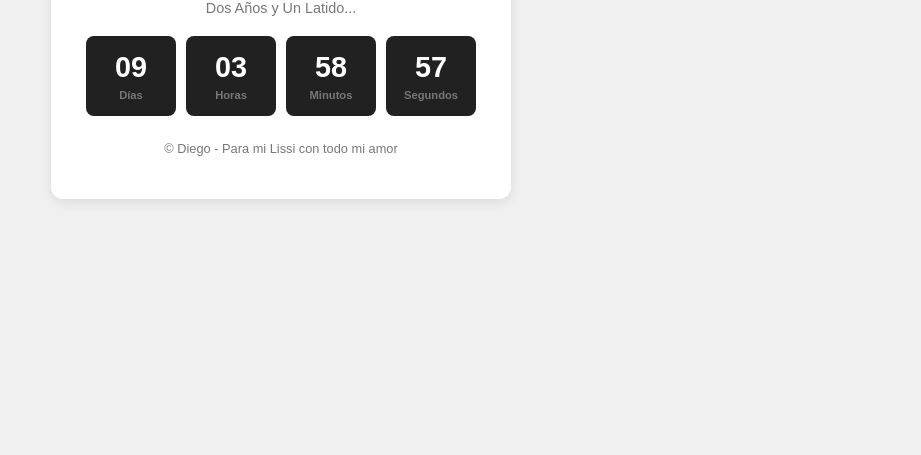
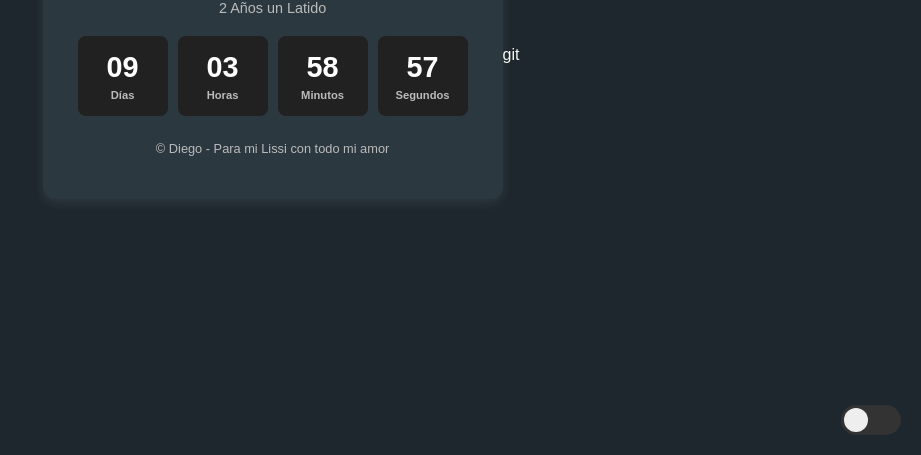
Before and after one commit to ImNavaa/countdownProjectLD, a plain HTML site: page index.html in a window 1280 px wide. Shown: the part 345-800 px from the top of the page, without its empty margins (359-1280 px from the left). Drawn offline with Linux system fonts and the light colour scheme.

Commit message:
Dia Noche automatico y boton

```diff
--- a/index.html
+++ b/index.html
@@ -1,16 +1,15 @@
 <!DOCTYPE html>
-<html lang="es">
-<head>
+<html lang="es"> <head>
     <meta charset="UTF-8">
     <meta name="viewport" content="width=device-width, initial-scale=1.0">
-    <title>Un Momento Especial</title>
+    <title>Dos Años y Un Latido</title>
     <link rel="stylesheet" href="style.css">
 </head>
-<body>
+<body class="night-theme">
     <div class="container">
         <header>
             <h1>Nuestro Momento</h1>
-            <p>Dos Años y Un Latido...</p>
+            <p>2 Años un Latido</p>
         </header>
 
         <div id="countdown">
@@ -42,6 +41,11 @@
         </footer>
     </div>
 
+    <div id="theme-toggle-switch">
+        <input type="checkbox" id="theme-checkbox">
+        <label for="theme-checkbox"></label>
+    </div>
+
     <script src="timeCounter.js"></script>
 </body>
-</html>
+</html>git
--- a/style.css
+++ b/style.css
@@ -1,49 +1,81 @@
 body {
     font-family: sans-serif;
     margin: 0;
-    background-color: #f0f0f0; /* Un gris claro como fondo */
     display: flex;
     justify-content: center;
     align-items: center;
     min-height: 100vh;
+    transition: background-color 0.5s ease; /* Transición suave para el cambio de tema */
+}
+
+body.day-theme {
+    background-color: #f0f8ff; /* Un tono muy claro de azul (AliceBlue) para el día */
+    color: #333; /* Texto oscuro para el día */
+}
+
+body.night-theme {
+    background-color: #1e272e; /* Un tono oscuro (Casi negro) para la noche */
+    color: #f8f8f2; /* Texto claro para la noche */
 }
 
 .container {
-    background-color: #fff;
+    background-color: #fff; /* Fondo blanco para el contenedor en ambos temas por defecto */
     padding: 30px;
-    border-radius: 12px; /* Esquinas más redondeadas */
-    box-shadow: 0 4px 12px rgba(0, 0, 0, 0.08); /* Sombra sutil */
+    border-radius: 12px;
+    box-shadow: 0 4px 12px rgba(0, 0, 0, 0.08);
     text-align: center;
-    width: 90%; /* Para que no ocupe todo el ancho en pantallas grandes */
-    max-width: 400px; /* Ancho máximo para el contenedor */
+    width: 90%;
+    max-width: 400px;
+    transition: background-color 0.5s ease, box-shadow 0.5s ease; /* Transición suave para el contenedor */
+}
+
+.night-theme .container {
+    background-color: #2c3840; /* Un tono más oscuro para el contenedor en la noche */
+    box-shadow: 0 4px 12px rgba(255, 255, 255, 0.08);
 }
 
 header h1 {
-    color: #333; /* Texto del encabezado más oscuro */
+    color: #333; /* Color de día por defecto */
     margin-bottom: 5px;
     font-size: 1.5em;
+    transition: color 0.5s ease;
+}
+
+.night-theme header h1 {
+    color: #f8f8f2; /* Color de noche */
 }
 
 header p {
-    color: #777;
+    color: #777; /* Color de día por defecto */
     margin-bottom: 20px;
     font-size: 0.9em;
+    transition: color 0.5s ease;
+}
+
+.night-theme header p {
+    color: #bbb; /* Color de noche */
 }
 
 #countdown {
     display: flex;
-    gap: 10px; /* Menos espacio entre los segmentos */
+    gap: 10px;
     margin-bottom: 25px;
     justify-content: center;
 }
 
 .time-segment {
-    background-color: #212121; /* Fondo oscuro para los números */
-    color: #fff; /* Texto blanco para los números */
-    padding: 15px 15px; /* Ajuste del padding */
+    background-color: #212121; /* Fondo oscuro por defecto */
+    color: #fff; /* Texto blanco por defecto */
+    padding: 15px 15px;
     border-radius: 8px;
-    width: 60px; /* Ancho fijo para los segmentos */
+    width: 60px;
     text-align: center;
+    transition: background-color 0.5s ease, color 0.5s ease;
+}
+
+.day-theme .time-segment {
+    background-color: #e3f2fd; /* Fondo claro para el día */
+    color: #1976d2; /* Texto azul para el día */
 }
 
 .time-segment span {
@@ -55,14 +87,24 @@ header p {
 .time-segment .label {
     display: block;
     font-size: 0.7em;
-    color: #777; /* Etiquetas en gris */
+    color: #777; /* Color de día por defecto */
     margin-top: 5px;
+    transition: color 0.5s ease;
+}
+
+.night-theme .time-segment .label {
+    color: #bbb; /* Color de noche */
 }
 
 #message {
     margin-top: 20px;
-    color: #2e7d32; /* Mantenemos el verde por ahora */
+    color: #2e7d32; /* Color de día por defecto */
     font-size: 1em;
+    transition: color 0.5s ease;
+}
+
+.night-theme #message {
+    color: #a5d6a7; /* Color de noche */
 }
 
 .hidden {
@@ -71,6 +113,59 @@ header p {
 
 footer {
     margin-top: 25px;
-    color: #777;
+    color: #777; /* Color de día por defecto */
     font-size: 0.8em;
+    transition: color 0.5s ease;
 }
+
+.night-theme footer {
+    color: #bbb; /* Color de noche */
+}
+
+#theme-toggle-switch {
+    position: fixed;
+    bottom: 20px;
+    right: 20px;
+    width: 60px;
+    height: 30px;
+    background-color: #333;
+    border-radius: 15px;
+    cursor: pointer;
+    z-index: 10;
+    transition: background-color 0.3s ease;
+}
+
+#theme-toggle-switch:hover {
+    opacity: 0.8;
+}
+
+#theme-checkbox {
+    width: 0;
+    height: 0;
+    visibility: hidden;
+}
+
+#theme-toggle-switch label {
+    position: absolute;
+    top: 3px;
+    left: 3px;
+    width: 24px;
+    height: 24px;
+    background-color: #eee;
+    border-radius: 50%;
+    cursor: pointer;
+    transition: transform 0.3s ease;
+}
+
+#theme-checkbox:checked + label {
+    transform: translateX(30px);
+    background-color: #64b5f6; /* Un azul claro para el tema de día */
+}
+
+body.day-theme #theme-toggle-switch {
+    background-color: #bbb;
+}
+
+body.day-theme #theme-checkbox:checked + label {
+    background-color: #fdd835; /* Un amarillo para el tema de día activado */
+}
--- a/timeCounter.js
+++ b/timeCounter.js
@@ -1,11 +1,14 @@
 document.addEventListener('DOMContentLoaded', function() {
-    const targetDate = new Date('2025-04-26T23:59:59'); // Fecha límite: 26 de abril a las 11:59:59 PM
+    const targetDate = new Date('2025-04-26T23:59:59');
     const daysElement = document.getElementById('days');
     const hoursElement = document.getElementById('hours');
     const minutesElement = document.getElementById('minutes');
     const secondsElement = document.getElementById('seconds');
     const countdownElement = document.getElementById('countdown');
     const messageElement = document.getElementById('message');
+    const themeSwitch = document.getElementById('theme-toggle-switch');
+    const themeCheckbox = document.getElementById('theme-checkbox');
+    const body = document.body;
 
     function updateCountdown() {
         const now = new Date();
@@ -30,10 +33,59 @@ document.addEventListener('DOMContentLoaded', function() {
     }
 
     const intervalId = setInterval(updateCountdown, 1000);
+    messageElement.classList.add('hidden');
+    updateCountdown();
 
-    // Ocultar el mensaje inicial
-    messageElement.classList.add('hidden');
+    // Manejo del cambio de tema con el switch
+    if (themeSwitch && themeCheckbox && body) {
+        themeSwitch.addEventListener('click', () => {
+            themeCheckbox.checked = !themeCheckbox.checked; // Simula el cambio de estado del checkbox
+            toggleTheme();
+        });
 
-    // Ejecutar la función una vez al cargar para evitar un breve parpadeo sin números
-    updateCountdown();
+        themeCheckbox.addEventListener('change', toggleTheme); // También escucha cambios directos del checkbox
+
+        function toggleTheme() {
+            body.classList.toggle('day-theme');
+            body.classList.toggle('night-theme');
+            updateThemePreference();
+        }
+
+        function updateThemePreference() {
+            if (body.classList.contains('day-theme')) {
+                localStorage.setItem('theme', 'day-theme');
+            } else {
+                localStorage.setItem('theme', 'night-theme');
+            }
+        }
+
+        function updateThemeBasedOnTime() {
+            const now = new Date();
+            const hour = now.getHours();
+            console.log('Hora local al cargar:', hour);
+            // Consideramos día entre las 7 AM y las 6:59 PM (hora 18) hora local
+            if (hour >= 7 && hour < 19) {
+                body.classList.remove('night-theme');
+                body.classList.add('day-theme');
+                themeCheckbox.checked = true; // Asegurarse de que el switch esté en la posición correcta
+                localStorage.setItem('theme', 'day-theme');
+                console.log('Tema automático: Día');
+            } else {
+                body.classList.remove('day-theme');
+                body.classList.add('night-theme');
+                themeCheckbox.checked = false; // Asegurarse de que el switch esté en la posición correcta
+                localStorage.setItem('theme', 'night-theme');
+                console.log('Tema automático: Noche');
+            }
+        }
+
+        // Establecer el tema al cargar la página
+        const savedTheme = localStorage.getItem('theme');
+        if (savedTheme) {
+            body.className = savedTheme;
+            themeCheckbox.checked = savedTheme === 'day-theme';
+        } else {
+            updateThemeBasedOnTime();
+        }
+    }
 });
```
